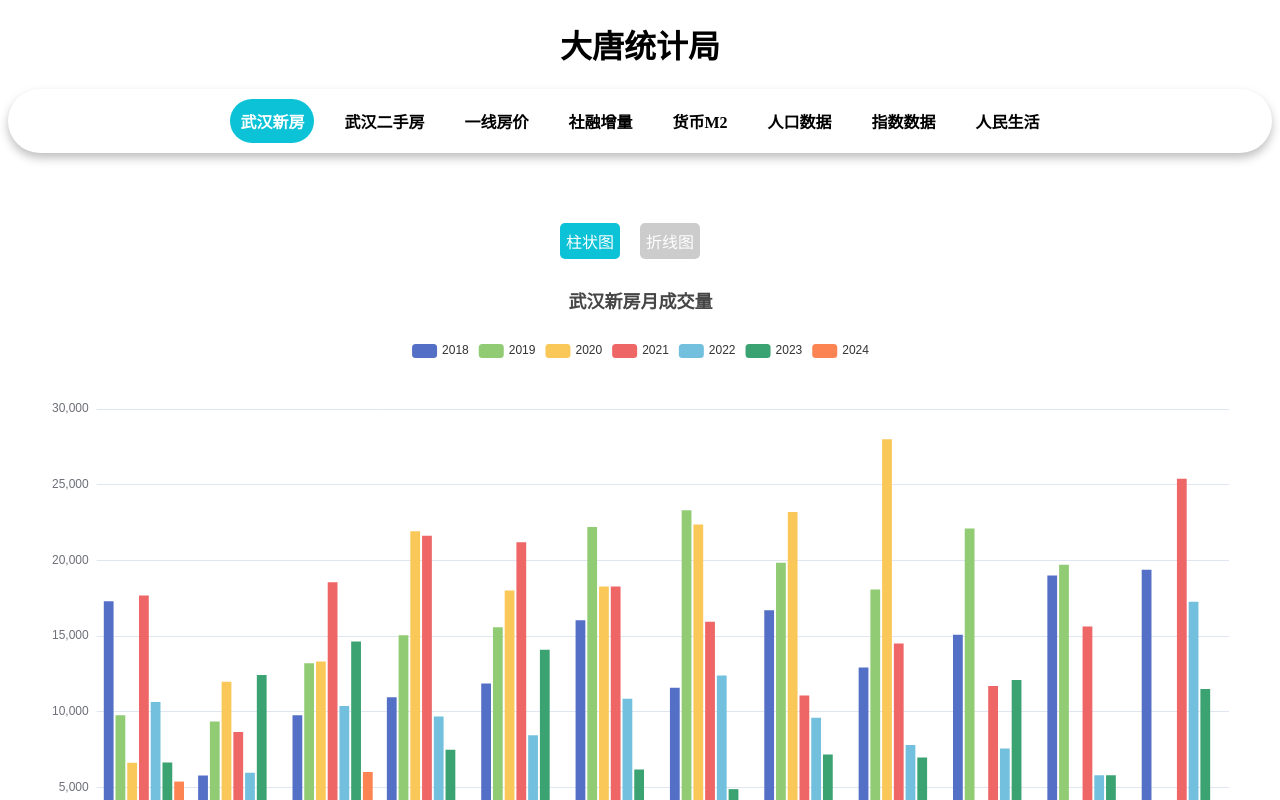
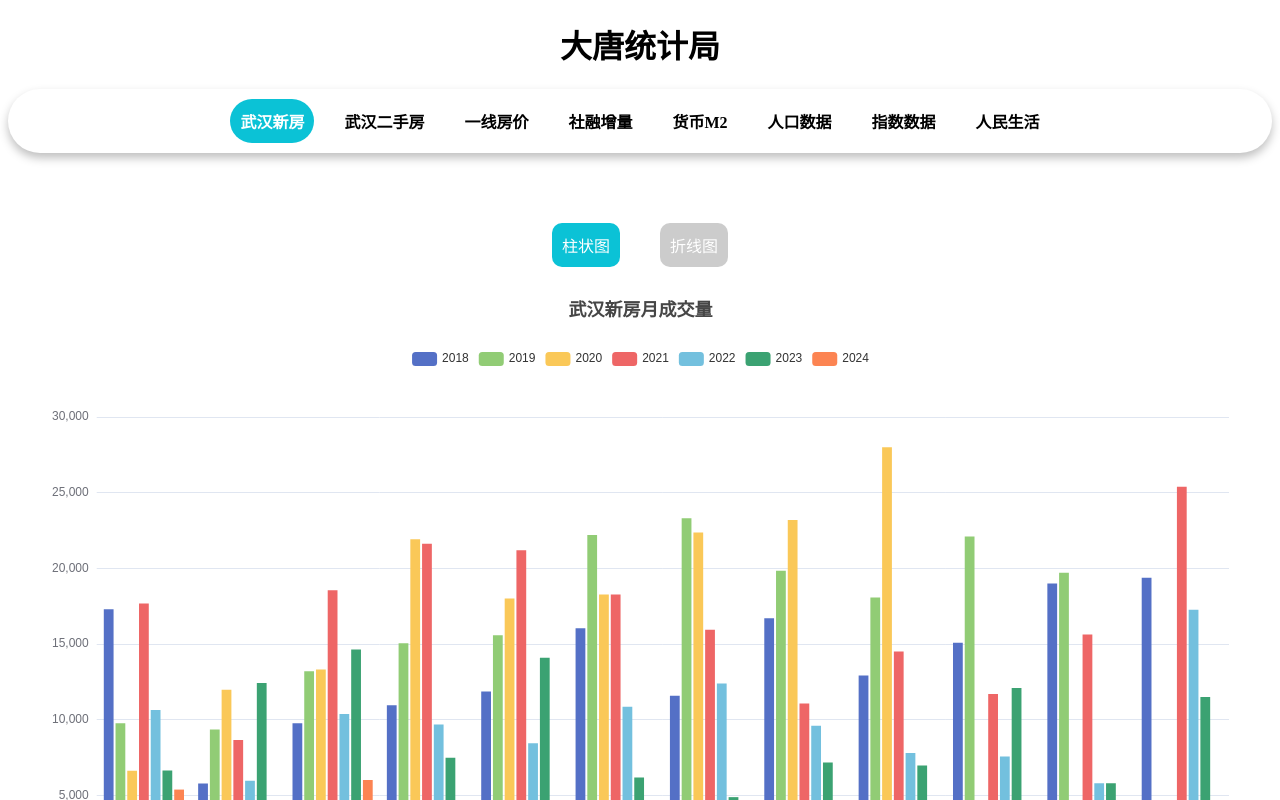
Before and after one commit to HLTangbinbin/HLTangbinbin.github.io, a Vue app: page /#/newhouse in a window 1280 px wide. Shown: the top 800 px of the page. Built offline with nearby package versions, Linux system fonts and the light colour scheme.

Commit message:
调整切换按钮样式

```diff
--- a/src/components/NewHouse.vue
+++ b/src/components/NewHouse.vue
@@ -431,13 +431,14 @@
 }
 .button {
   display: flex;
-  padding: 6px 6px;
+  padding: 10px 10px;
   font-size: 16px;
   color: #fff;
   background-color: #ccc;
   border: none;
-  border-radius: 5px;
+  border-radius: 10px;
   cursor: pointer;
+  margin-left: 20px;
   margin-right: 20px;
 }
 
@@ -454,12 +455,5 @@
   width: 95%;
   height: 600px;
 }
-.chart-container-area {
-  display: flex;
-  align-items:center;
-  justify-content: center;
-  margin-top: 30px;
-  width: 95%;
-  height: 600px;
-}
+
 </style>
```
Also changed, not shown: 7 other files (tests, documents, lock files or other folders).
